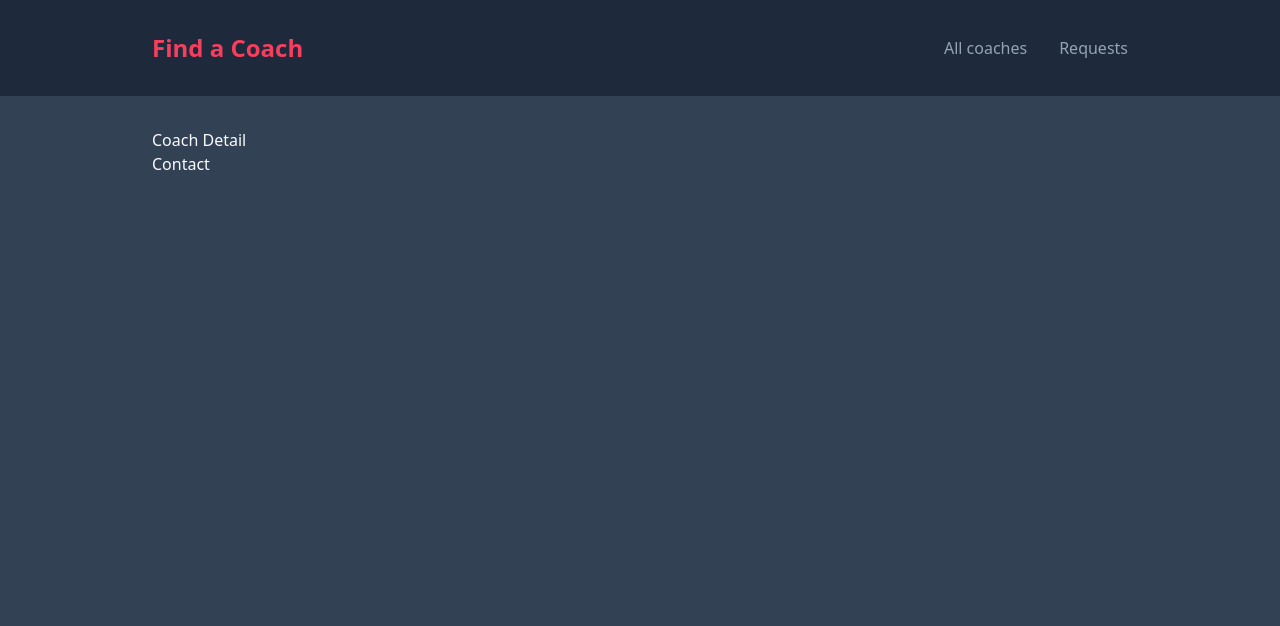
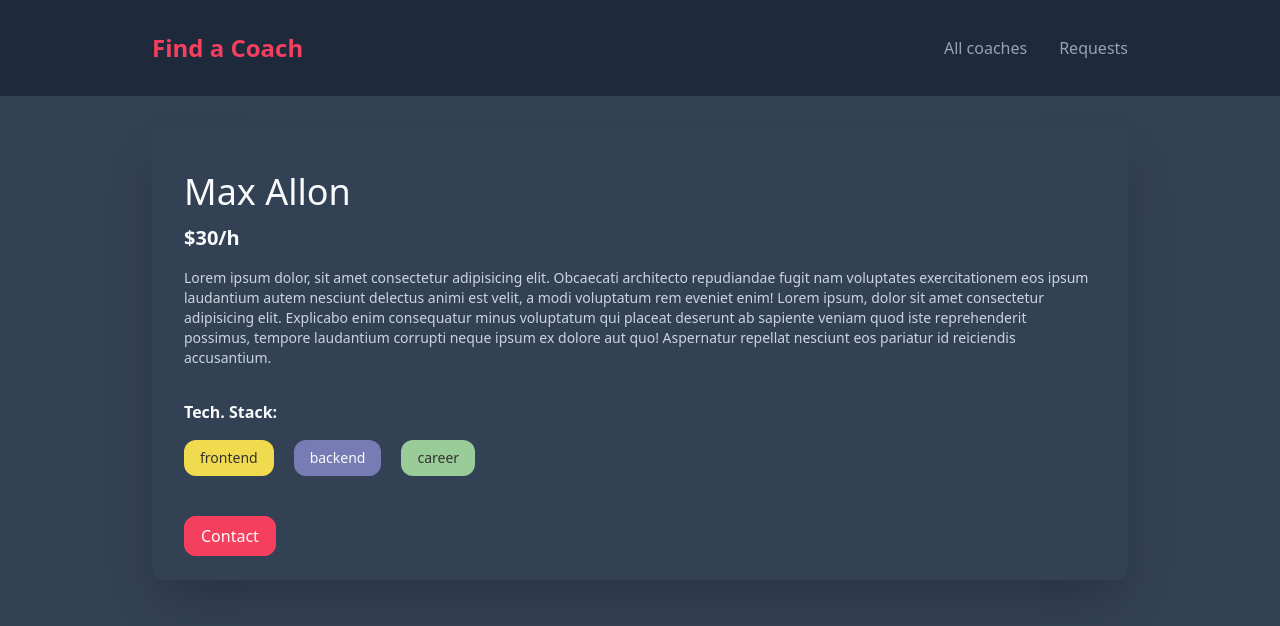
Before and after one commit to KacperNlp/Find-a-coach, a Vue app: page /coaches/c1 in a window 1280 px wide. Shown: the top 626 px of the page. Built offline with nearby package versions, Linux system fonts and the light colour scheme.

Commit message:
Change CoachDetail page structure

```diff
--- a/src/components/coaches/AppCoachItem.vue
+++ b/src/components/coaches/AppCoachItem.vue
@@ -4,7 +4,7 @@
     <p class="mb-3">
       <strong>${{ hourlyRate }}/h</strong>
     </p>
-    <ul class="flex flex-wrap gap-x-5 gap-y-2 mb-4">
+    <ul class="badges-list">
       <app-badge v-for="area in areas" :key="area" :mode="area">
         {{ area }}
       </app-badge>
--- a/src/pages/coaches/CoachDetail.vue
+++ b/src/pages/coaches/CoachDetail.vue
@@ -1,5 +1,43 @@
 <template>
-  <p>Coach Detail</p>
-  <router-link to="/coaches/c1/contact">Contact</router-link>
-  <router-view></router-view>
+  <app-card>
+    <div>
+      <h1 class="mb-3 mt-3 text-xl md:text-2xl xl:text-4xl">{{ fullName }}</h1>
+      <p class="mb-4 md:text-xl">
+        <strong>${{ hourlyRate }}/h</strong>
+      </p>
+      <p class="mb-8 text-sm text-slate-300">{{ description }}</p>
+    </div>
+    <div class="mb-8 xl:mb-12">
+      <p class="mb-4 text-sm md:text-base font-semibold">Tech. Stack:</p>
+      <ul class="badges-list">
+        <app-badge v-for="area in areas" :key="area" :mode="area">{{
+          area
+        }}</app-badge>
+      </ul>
+    </div>
+    <app-button is-link :to="contactLink">Contact</app-button>
+    <router-view></router-view>
+  </app-card>
 </template>
+
+<script setup>
+import { reactive, defineProps, computed, onBeforeMount } from "vue";
+import { useCoachesStore } from "../../store/coaches";
+import { useRoute } from "vue-router";
+
+const router = useRoute();
+const coaches = useCoachesStore();
+
+const props = defineProps(["id"]);
+let coach = reactive({});
+
+onBeforeMount(() => {
+  coach = coaches.getCoaches.find(({ id }) => id === props.id);
+});
+
+const fullName = computed(() => `${coach.firstName} ${coach.lastName}`);
+const hourlyRate = computed(() => coach.hourlyRate);
+const description = computed(() => coach.description);
+const areas = computed(() => coach.areas);
+const contactLink = computed(() => `${router.path}/contact`);
+</script>
--- a/src/router.js
+++ b/src/router.js
@@ -20,6 +20,7 @@ const routes = [
   {
     path: "/coaches/:id",
     component: CoachDetail,
+    props: true,
     children: [
       {
         path: "contact",
--- a/src/store/coaches/index.js
+++ b/src/store/coaches/index.js
@@ -9,7 +9,7 @@ export const useCoachesStore = defineStore("coaches", () => {
       lastName: "Allon",
       areas: ["frontend", "backend", "career"],
       description:
-        "Lorem ipsum dolor, sit amet consectetur adipisicing elit. Obcaecati architecto repudiandae fugit nam voluptates exercitationem eos ipsum laudantium autem nesciunt delectus animi est velit, a modi voluptatum rem eveniet enim!",
+        "Lorem ipsum dolor, sit amet consectetur adipisicing elit. Obcaecati architecto repudiandae fugit nam voluptates exercitationem eos ipsum laudantium autem nesciunt delectus animi est velit, a modi voluptatum rem eveniet enim! Lorem ipsum, dolor sit amet consectetur adipisicing elit. Explicabo enim consequatur minus voluptatum qui placeat deserunt ab sapiente veniam quod iste reprehenderit possimus, tempore laudantium corrupti neque ipsum ex dolore aut quo! Aspernatur repellat nesciunt eos pariatur id reiciendis accusantium.",
       hourlyRate: 30,
     },
     {
@@ -18,7 +18,7 @@ export const useCoachesStore = defineStore("coaches", () => {
       lastName: "Duck",
       areas: ["frontend", "backend"],
       description:
-        "Lorem ipsum dolor, sit amet consectetur adipisicing elit. Obcaecati architecto repudiandae fugit nam voluptates exercitationem eos ipsum laudantium autem nesciunt delectus animi est velit, a modi voluptatum rem eveniet enim!",
+        "Lorem ipsum dolor, sit amet consectetur adipisicing elit. Obcaecati architecto repudiandae fugit nam voluptates exercitationem eos ipsum laudantium autem nesciunt delectus animi est velit, a modi voluptatum rem eveniet enim! Lorem ipsum dolor sit, amet consectetur adipisicing elit. Hic nobis sint fuga fugit magni, quidem reprehenderit, obcaecati architecto eius atque ducimus eveniet quo sunt quae!",
       hourlyRate: 25,
     },
   ]);
--- a/src/style.css
+++ b/src/style.css
@@ -18,4 +18,8 @@
   .btn-outline {
     @apply px-4 py-2 text-rose-500 hover:text-slate-50 border border-rose-500 hover:bg-rose-600 duration-300 rounded-xl
   }
+
+  .badges-list {
+    @apply flex flex-wrap gap-x-5 gap-y-2 mb-4
+  }
 }
```
